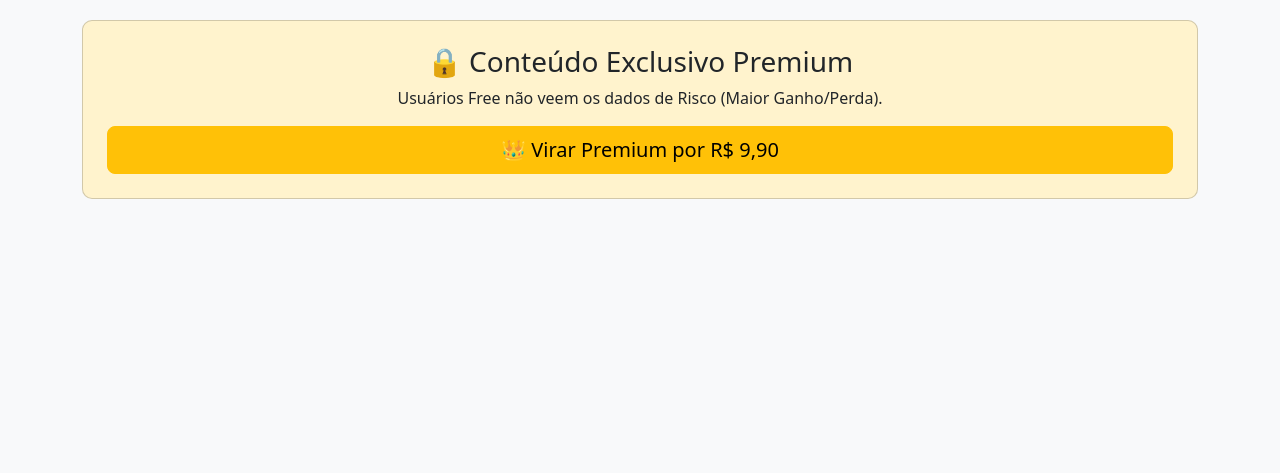
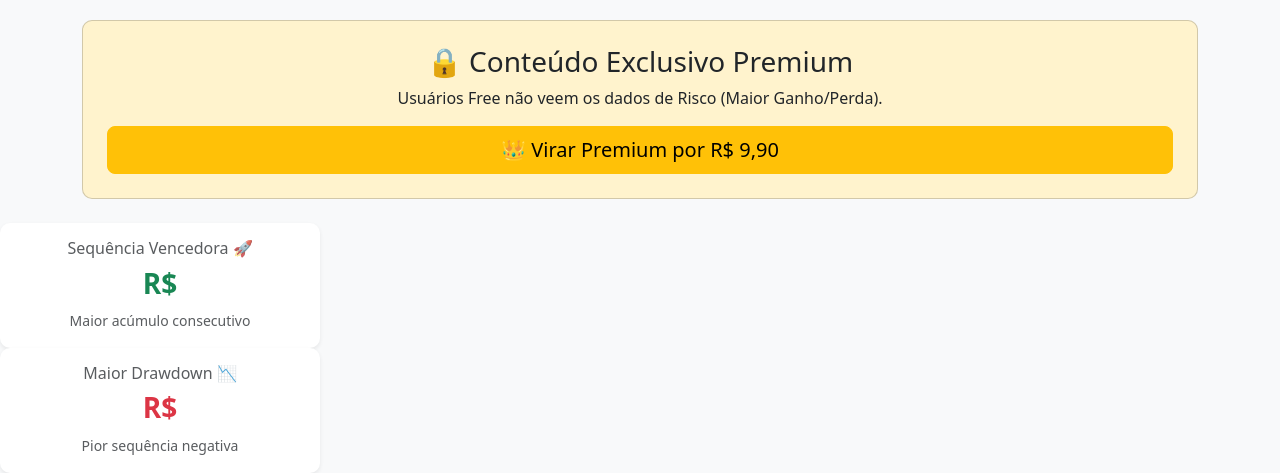
Before and after one commit to Adecidio/tradejournal-lite, a Flask app: template app/templates/dashboard.html in a window 1280 px wide. Shown: the part 1243-1716 px from the top of the page. Before the commit the page ends 1442 px from the top, so only its background shows below. Run offline with Flask 3, Linux system fonts and the light colour scheme; the template is opened without the code that fills it, so the values that code supplies are empty.

Commit message:
Adição de ganhos e perdas consecutivas no dashboard

```diff
--- a/app/templates/dashboard.html
+++ b/app/templates/dashboard.html
@@ -349,4 +349,28 @@
 </div>
     {% endif %}
 </div>
+
+<div class="col-md-3">
+    <div class="card border-0 shadow-sm text-center h-100">
+        <div class="card-body">
+            <h6 class="text-muted mb-2">Sequência Vencedora 🚀</h6>
+            <h3 class="text-success fw-bold">
+                R$ {{ dados.seq_ganho }}
+            </h3>
+            <small class="text-muted">Maior acúmulo consecutivo</small>
+        </div>
+    </div>
+</div>
+<div class="col-md-3">
+    <div class="card border-0 shadow-sm text-center h-100">
+        <div class="card-body">
+            <h6 class="text-muted mb-2">Maior Drawdown 📉</h6>
+            <h3 class="text-danger fw-bold">
+                R$ {{ dados.seq_perda }}
+            </h3>
+            <small class="text-muted">Pior sequência negativa</small>
+        </div>
+    </div>
+</div>
+
 {% endblock %}
```
Also changed, not shown: app/services.py (+21 -0 lines).
